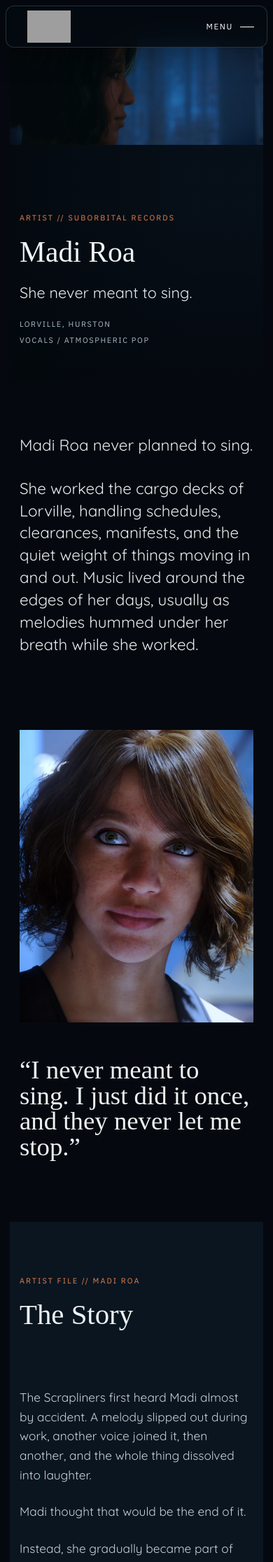
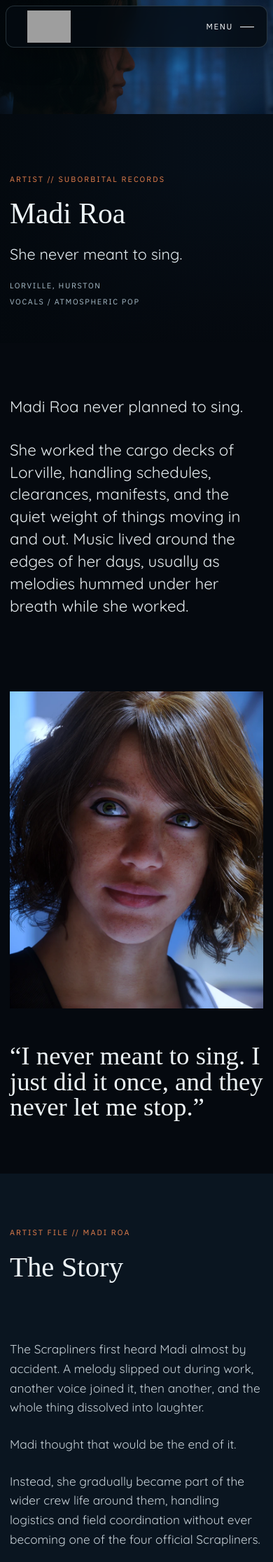
Before and after one commit to yannockverne/suborbital, a Jekyll site: the page built from _artists/madi-roa.md, in a window 390 px wide. Shown: the top 2232 px of the page at 70% size. Built offline with Jekyll 4.4.1, drawn with Linux system fonts in a browser that asks for light colours; some web fonts are replaced; grey boxes are pictures that could not be loaded.

Commit message:
Unify content width and editorial spacing

```diff
--- a/assets/css/site-polish.css
+++ b/assets/css/site-polish.css
@@ -281,3 +281,107 @@
     transition: none;
   }
 }
+
+/* --------------------------------------------------------------------------
+   Shared content rail and editorial rhythm
+   The section canvas remains full bleed; only its inner content is constrained.
+   -------------------------------------------------------------------------- */
+:root {
+  --content-width: 1180px;
+  --content-gutter: 56px;
+  --section-space: clamp(78px, 7.5vw, 112px);
+  --section-space-compact: clamp(64px, 6.5vw, 96px);
+}
+
+body.artists-index-page .main,
+body.sessions-index-page .main,
+body.releases-index-page .main,
+body.artist-page .main,
+body.release-page .main,
+body.session-v2-page .main,
+body.press-page .main,
+body.credits-page .main,
+body.tpr-page .main {
+  width: 100%;
+  max-width: none;
+  margin: 0;
+  padding: 0;
+}
+
+.shell,
+.home .hero-inner,
+.tpr-page .tpr-hero-inner,
+.credits-page .credits-hero-inner,
+.release-shell,
+.artist-v2-shell,
+.session-v2-shell,
+.session-v2-after .session-v2-shell {
+  width: min(calc(100% - var(--content-gutter)), var(--content-width));
+  margin-inline: auto;
+}
+
+.home .section,
+.release-page .release-section,
+.artist-page .artist-v2-section,
+.credits-page .credits-section,
+.tpr-page .tpr-editorial {
+  padding-top: var(--section-space);
+  padding-bottom: var(--section-space);
+}
+
+.artist-page .artist-v2-portrait-section {
+  min-height: clamp(560px, 82svh, 760px);
+  padding-bottom: var(--section-space);
+}
+
+.artist-page .artist-v2-intro {
+  min-height: clamp(440px, 56svh, 620px);
+}
+
+.artist-page .artist-v2-story {
+  min-height: clamp(560px, 72svh, 780px);
+}
+
+.artist-page .artist-v2-feature {
+  min-height: clamp(400px, 50svh, 560px);
+}
+
+.artist-page .artist-v2-appearances {
+  min-height: clamp(480px, 64svh, 700px);
+}
+
+.artist-page .artist-v2-facts {
+  padding-bottom: var(--section-space-compact);
+}
+
+.releases-index-page .releases-catalogue {
+  padding-bottom: var(--section-space);
+}
+
+.press-page .press-index-section {
+  padding-top: var(--section-space-compact);
+  padding-bottom: var(--section-space);
+}
+
+@media (max-width: 850px) {
+  :root {
+    --content-gutter: 36px;
+    --section-space: clamp(72px, 10vw, 92px);
+  }
+
+  .artist-page .artist-v2-intro,
+  .artist-page .artist-v2-portrait-section,
+  .artist-page .artist-v2-story,
+  .artist-page .artist-v2-feature,
+  .artist-page .artist-v2-appearances {
+    min-height: 0;
+  }
+}
+
+@media (max-width: 540px) {
+  :root {
+    --content-gutter: 28px;
+    --section-space: 76px;
+    --section-space-compact: 64px;
+  }
+}
```
